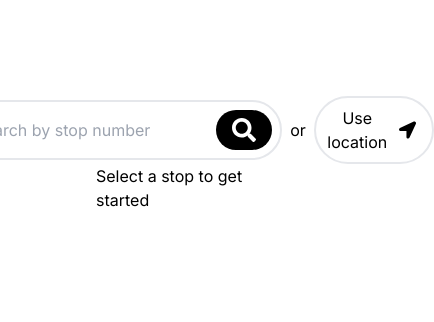
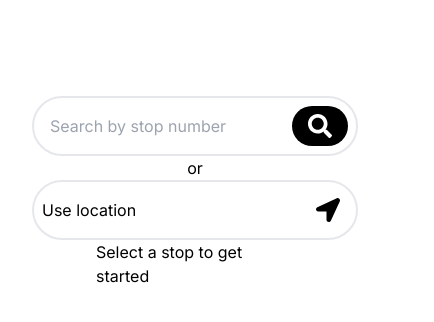
Before and after one commit to cbarkr/transmiss, a Next.js app: page / in a window 390 px wide. Shown: the top 322 px of the page, 434 px wide, since content can reach past the window. Built offline with nearby package versions, Linux system fonts and the light colour scheme.

Commit message:
minor changes to `StopSeach`

```diff
--- a/app/components/StopSearch.tsx
+++ b/app/components/StopSearch.tsx
@@ -4,18 +4,15 @@ import { FaSearch, FaLocationArrow } from "react-icons/fa";
 
 import { StopContext } from "../page";
 
-
 const axios = require("axios").default;
-
 
 export default function StopSearch() {
   const initRef = useRef(true);
 
-  const { stop, stops, setStop, setStops } = useContext(StopContext);
+  const { setStop, setStops } = useContext(StopContext);
 
   const [submitStop, setSubmitStop] = useState(false);
   const [stopID, setStopID] = useState("");
-
 
   useEffect(() => {
     if (initRef.current) {
@@ -41,7 +38,7 @@ export default function StopSearch() {
     } else {
       // TODO: Error
     }
-  }
+  };
 
   const fetchStopByID = (id: string) => {
     axios
@@ -56,7 +53,7 @@ export default function StopSearch() {
       .catch((err: any) => {
         console.error(err);
       });
-  }
+  };
 
   const fetchStopsByLocation = (position: GeolocationPosition) => {
     axios
@@ -72,12 +69,12 @@ export default function StopSearch() {
       .catch((err: any) => {
         console.error(err);
       });
-  }
+  };
 
   return (
     <div>
       <form onSubmit={(e) => handleSubmit(e)}>
-        <div className="flex flex-row justify-between items-center rounded-lg">
+        <div className="flex flex-col sm:flex-row justify-between items-center rounded-lg">
           <div className="flex flex-row justify-between items-center rounded-full border-solid border-2 p-2 bg-white">
             <input
               onChange={(e) => setStopID(e.target.value)}
```
